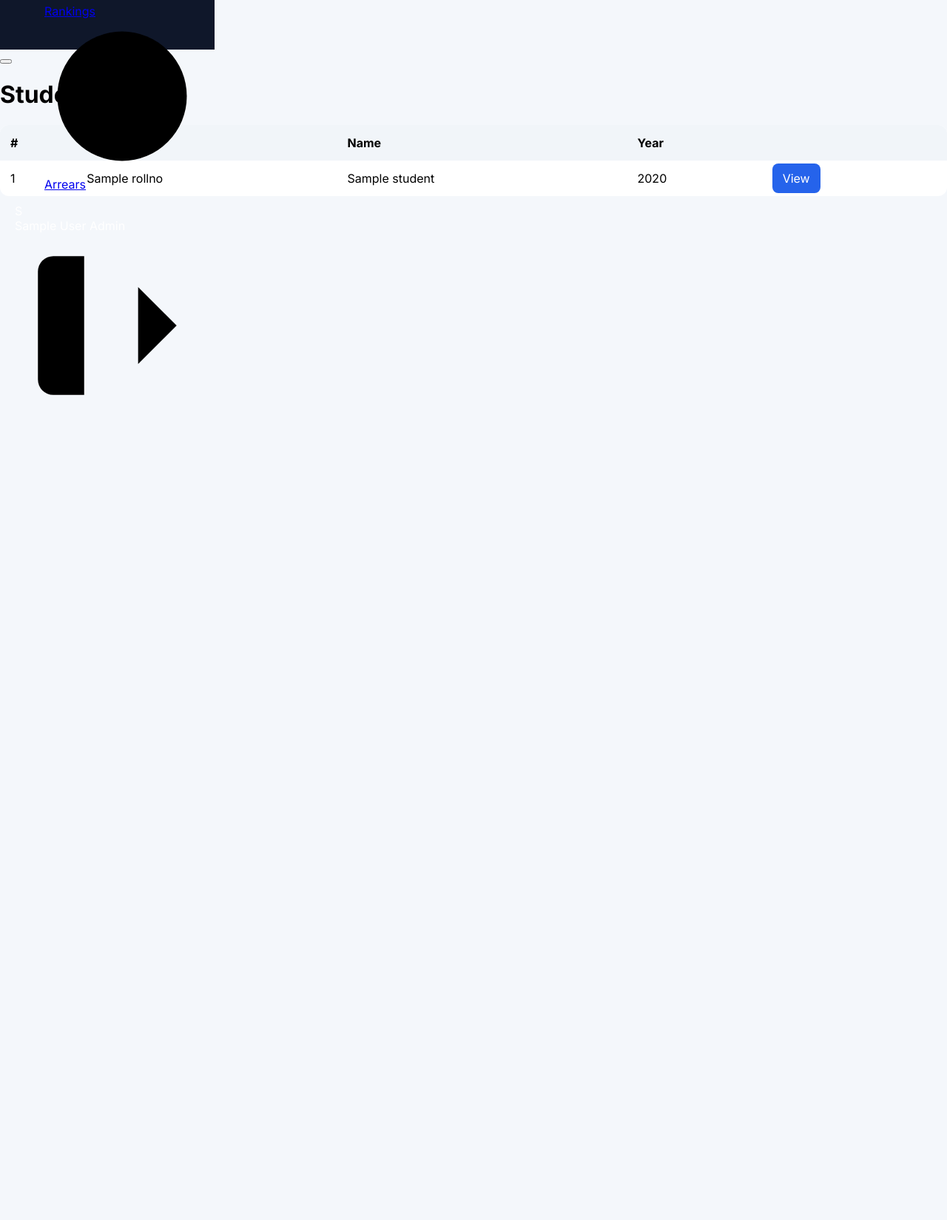
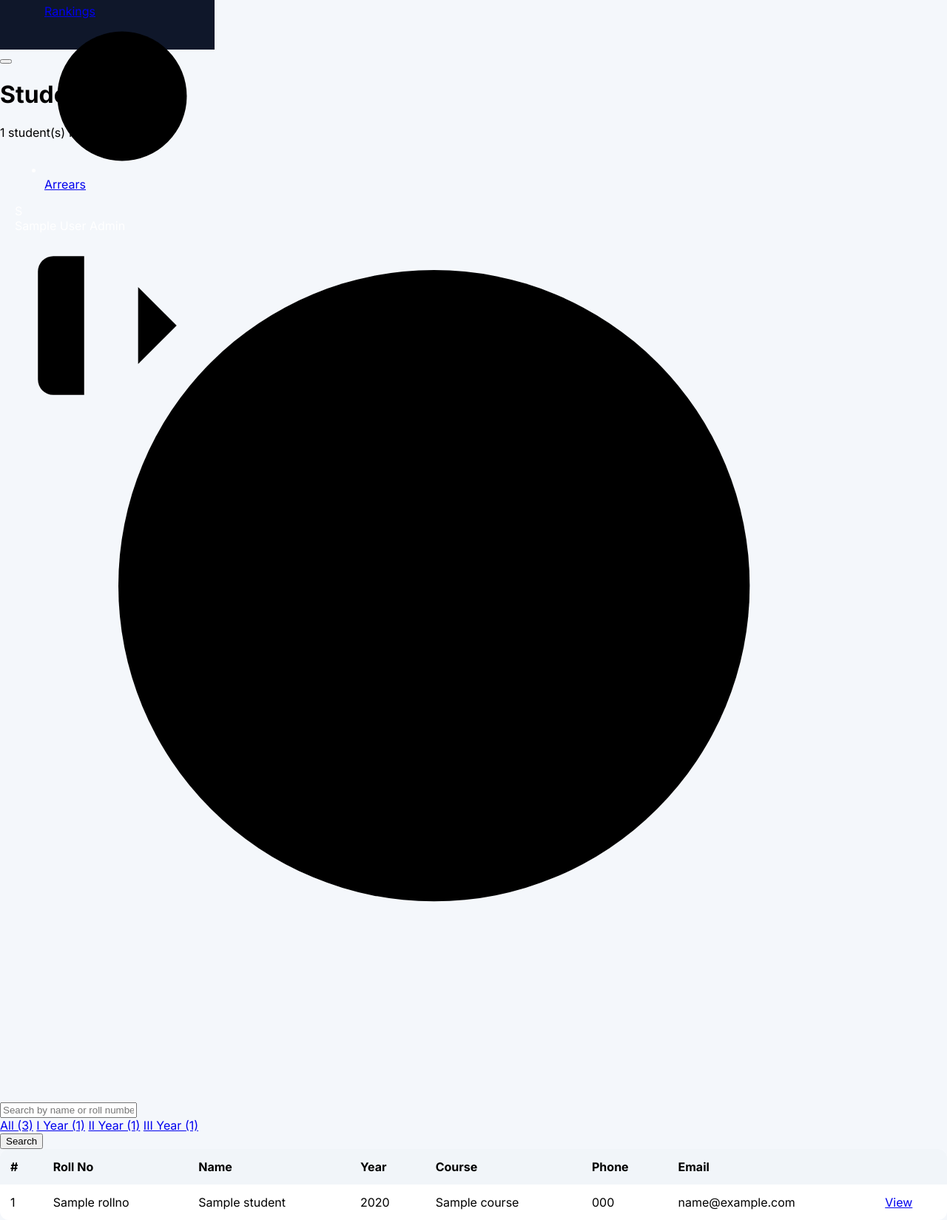
Before and after one commit to Solomon1818/Gacbecsdepartment, a Flask app: page /students in a window 1280 px wide. Shown: the part 773-2422 px from the top of the page at 74% size. Before the commit the page ends 1307 px from the top, so only its background shows below. Run offline with Flask 3, Linux system fonts and the light colour scheme; the visitor is signed in with stand-in values (Sample User, id 1); a database or web service that is not in the repository returns one stand-in record (values such as "Sample title").

Commit message:
Update students.html

```diff
--- a/templates/students.html
+++ b/templates/students.html
@@ -1,30 +1,76 @@
 {% extends "base.html" %}
+{% block title %}Students{% endblock %}
 
 {% block content %}
-<h1>Students</h1>
+<div class="page-header">
+  <div>
+    <h1 class="page-title">Students</h1>
+    <p class="page-subtitle">{{ students|length }} student(s) found</p>
+  </div>
+</div>
 
-<table>
+<!-- Filters -->
+<div class="filter-bar">
+  <form method="GET" action="{{ url_for('students.students') }}" class="filter-form">
+    <div class="search-wrap">
+      <svg class="search-icon" viewBox="0 0 24 24"><circle cx="11" cy="11" r="8"/><line x1="21" y1="21" x2="16.65" y2="16.65"/></svg>
+      <input type="text" name="search" value="{{ search }}" placeholder="Search by name or roll number..." class="search-input"/>
+    </div>
+    <div class="year-filters">
+      <a href="{{ url_for('students.students', search=search) }}"
+         class="year-btn {{ 'active' if not selected_year }}">All ({{ year_counts.values()|sum }})</a>
+      <a href="{{ url_for('students.students', year='First Year', search=search) }}"
+         class="year-btn {{ 'active' if selected_year == 'First Year' }}">I Year ({{ year_counts['First Year'] }})</a>
+      <a href="{{ url_for('students.students', year='Second Year', search=search) }}"
+         class="year-btn {{ 'active' if selected_year == 'Second Year' }}">II Year ({{ year_counts['Second Year'] }})</a>
+      <a href="{{ url_for('students.students', year='Third Year', search=search) }}"
+         class="year-btn {{ 'active' if selected_year == 'Third Year' }}">III Year ({{ year_counts['Third Year'] }})</a>
+    </div>
+    <button type="submit" class="btn-primary">Search</button>
+  </form>
+</div>
+
+<!-- Table -->
+<div class="table-wrap">
+  {% if students %}
+  <table class="students-table">
     <thead>
       <tr>
         <th>#</th>
         <th>Roll No</th>
         <th>Name</th>
         <th>Year</th>
+        <th>Course</th>
+        <th>Phone</th>
+        <th>Email</th>
         <th></th>
       </tr>
     </thead>
-
     <tbody>
       {% for s in students %}
       <tr>
-      <td>{{ loop.index }}</td>
-      <td>{{ s.rollno }}</td>
-      <td>{{ s.name }}</td>
-      <td>{{ s.year }}</td>
-      <td><a class="btn" href="/students/{{ s._id }}">View</a></td>
+        <td class="td-num">{{ loop.index }}</td>
+        <td class="td-roll"><span class="roll-badge">{{ s.rollno }}</span></td>
+        <td class="td-name">{{ s.name }}</td>
+        <td>
+          <span class="year-pill year-{{ s.year | replace(' ', '-') | lower }}">{{ s.year }}</span>
+        </td>
+        <td class="td-course">{{ s.course }}</td>
+        <td class="td-phone">{{ s.phone or '—' }}</td>
+        <td class="td-email">{{ s.email or '—' }}</td>
+        <td>
+          <a href="{{ url_for('students.student_detail', student_id=s._id) }}" class="view-btn">View</a>
+        </td>
       </tr>
       {% endfor %}
     </tbody>
   </table>
-
+  {% else %}
+  <div class="empty-state">
+    <svg viewBox="0 0 24 24"><path d="M17 21v-2a4 4 0 0 0-4-4H5a4 4 0 0 0-4 4v2"/><circle cx="9" cy="7" r="4"/></svg>
+    <p>No students found matching your criteria.</p>
+    <a href="{{ url_for('students.students') }}" class="btn-secondary">Clear filters</a>
+  </div>
+  {% endif %}
+</div>
 {% endblock %}
```
Lines whose indentation alone changed are shown as unchanged.
